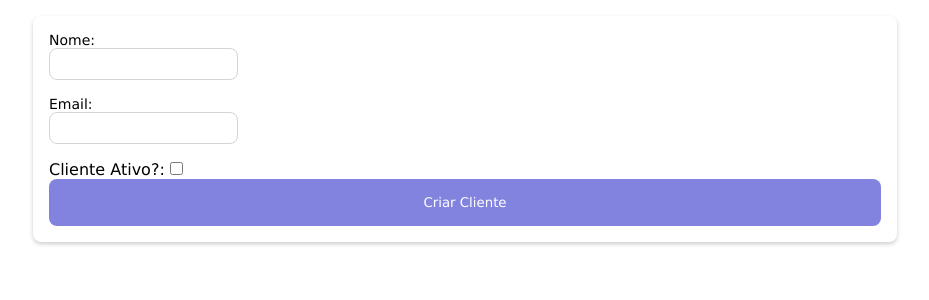
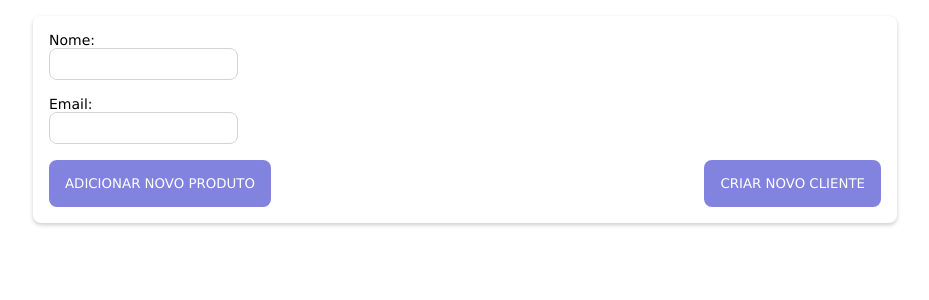
Before and after one commit to johnfaria/vue3-test, a Vue app: page /customers/create in a window 1280 px wide. Shown: the top 300 px of the page, without its empty margins (175-1104 px from the left). Built offline with nearby package versions, Linux system fonts and the light colour scheme.

Commit message:
feat: add multi product input on customer form

```diff
--- a/package.json
+++ b/package.json
@@ -12,6 +12,8 @@
   },
   "dependencies": {
     "pinia": "^2.0.29",
+    "primeicons": "^6.0.1",
+    "primevue": "^3",
     "uuid": "^9.0.0",
     "vue": "^3.2.45",
     "vue-router": "4",
--- a/src/components/Button.vue
+++ b/src/components/Button.vue
@@ -15,6 +15,7 @@
   border-radius: 0.5rem;
   background-color: #8282df;
   color: #fff;
+  text-transform: uppercase;
 
   &:hover {
     border: 1px solid #8282df;
--- a/src/components/TextInput.vue
+++ b/src/components/TextInput.vue
@@ -15,6 +15,7 @@ defineEmits(['update:modelValue']);
       :id="id"
       :name="id"
       :value="modelValue"
+      v-bind="$attrs"
       @input="$emit('update:modelValue', $event.target.value)"
     />
   </div>
--- a/src/main.ts
+++ b/src/main.ts
@@ -3,10 +3,13 @@ import './style.scss';
 import App from './App.vue';
 import { router } from './routes/index';
 import { createPinia } from 'pinia';
+import PrimeVue from 'primevue/config';
+import 'primevue/resources/themes/saga-blue/theme.css';
 
 const pinia = createPinia();
 const app = createApp(App);
 
+app.use(PrimeVue);
 app.use(pinia);
 app.use(router);
 
--- a/src/pages/CustomerCreate.vue
+++ b/src/pages/CustomerCreate.vue
@@ -5,14 +5,15 @@ import { ref } from 'vue';
 import Button from '../components/Button.vue';
 import { Customer } from '../schemas/customers';
 import { useRouter } from 'vue-router';
+
 const router = useRouter();
-
 const store = useCounterStore();
 
-const customer = ref({
+const customer = ref<Customer>({
   name: '',
   email: '',
   active: false,
+  products: [],
 });
 
 const createNewCustomer = (customer: Customer) => {
@@ -22,17 +23,35 @@ const createNewCustomer = (customer: Customer) => {
     router.push({ name: 'HomePage' });
   }
 };
+
+const addNewProduct = () => {
+  customer.value.products.push({ name: '', active: true });
+};
 </script>
 
 <template>
   <form class="customer-form" @submit.prevent="createNewCustomer(customer)">
     <TextInput id="name" v-model="customer.name" label="Nome" type="text" />
     <TextInput id="name" v-model="customer.email" label="Email" type="email" />
-    <div field>
-      <label for="">Cliente Ativo?: </label>
-      <input v-model="customer.active" type="checkbox" />
+
+    <div v-if="customer.products.length" class="product-input-group">
+      <div
+        v-for="(product, index) in customer.products"
+        :key="`product-${index}`"
+        class="product-field"
+      >
+        <TextInput
+          id="name"
+          v-model="product.name"
+          label="Nome do Produto"
+          type="text"
+        />
+      </div>
     </div>
-    <Button type="submit">Criar Cliente</Button>
+    <div class="actions">
+      <Button @click="addNewProduct">Adicionar novo produto</Button>
+      <Button type="submit">Criar novo cliente</Button>
+    </div>
   </form>
 </template>
 
@@ -46,5 +65,17 @@ const createNewCustomer = (customer: Customer) => {
   padding: 1rem;
   border-radius: 0.5rem;
   box-shadow: 0 2px 4px #0003;
+
+  .product-input-group {
+    padding: 1rem;
+    border-radius: 1rem;
+    margin-bottom: 1rem;
+    box-shadow: 0 2px 4px #0003;
+  }
+
+  .actions {
+    display: flex;
+    justify-content: space-between;
+  }
 }
 </style>
--- a/src/pages/HomePage.vue
+++ b/src/pages/HomePage.vue
@@ -3,9 +3,12 @@ import { useCounterStore } from '../stores/customers';
 import { storeToRefs } from 'pinia';
 import Button from '../components/Button.vue';
 import { useRouter } from 'vue-router';
+import DataTable from 'primevue/datatable';
+import Column from 'primevue/column';
+
 const router = useRouter();
+const store = useCounterStore();
 
-const store = useCounterStore();
 const { customers } = storeToRefs(store);
 
 const createNewCustomer = () => {
@@ -14,15 +17,24 @@ const createNewCustomer = () => {
 </script>
 
 <template>
-  <div class="actions">
-    <Button @click="createNewCustomer"> Criar Novo cliente </Button>
-  </div>
+  <div class="page">
+    <div class="actions">
+      <Button @click="createNewCustomer"> Criar Novo cliente </Button>
+    </div>
 
-  <div class="customers-list">
-    {{ customers }}
+    <div class="customers-list">
+      <DataTable :value="customers">
+        <Column field="name" header="Nome"></Column>
+        <Column field="email" header="Email"></Column>
+        <Column field="active" header="Cliente Ativo?"></Column>
+      </DataTable>
+    </div>
   </div>
 </template>
 
 <style lang="scss" scoped>
-// styles
+.page {
+  display: grid;
+  row-gap: 2rem;
+}
 </style>
--- a/src/schemas/customers.ts
+++ b/src/schemas/customers.ts
@@ -1,10 +1,12 @@
 import { z } from 'zod';
+import { ProductSchema } from './product';
 
 export const CustomerSchema = z.object({
   id: z.string().nullish(),
   name: z.string().min(1),
   email: z.string().min(1),
   active: z.boolean(),
+  products: z.array(ProductSchema),
 });
 
 export type Customer = z.infer<typeof CustomerSchema>;
--- /dev/null
+++ b/src/schemas/product.ts
@@ -0,0 +1,9 @@
+import { z } from 'zod';
+
+export const ProductSchema = z.object({
+  id: z.string().nullish(),
+  name: z.string().min(1),
+  active: z.boolean(),
+});
+
+export type Product = z.infer<typeof ProductSchema>;
--- a/src/stores/customers.ts
+++ b/src/stores/customers.ts
@@ -10,6 +10,7 @@ export const useCounterStore = defineStore('counter', () => {
       name: 'Jon Doe',
       email: 'jondoe@email.com',
       active: true,
+      products: [],
     },
   ]);
 
```
Also changed, not shown: 1 other file (tests, documents, lock files or other folders).
